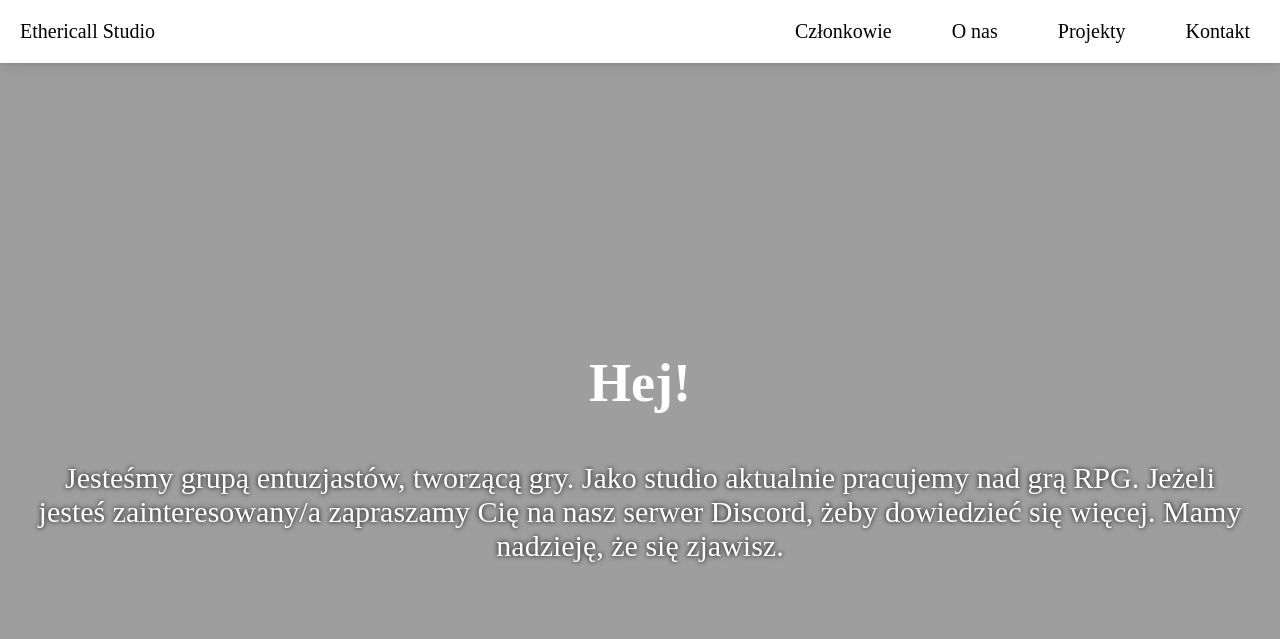
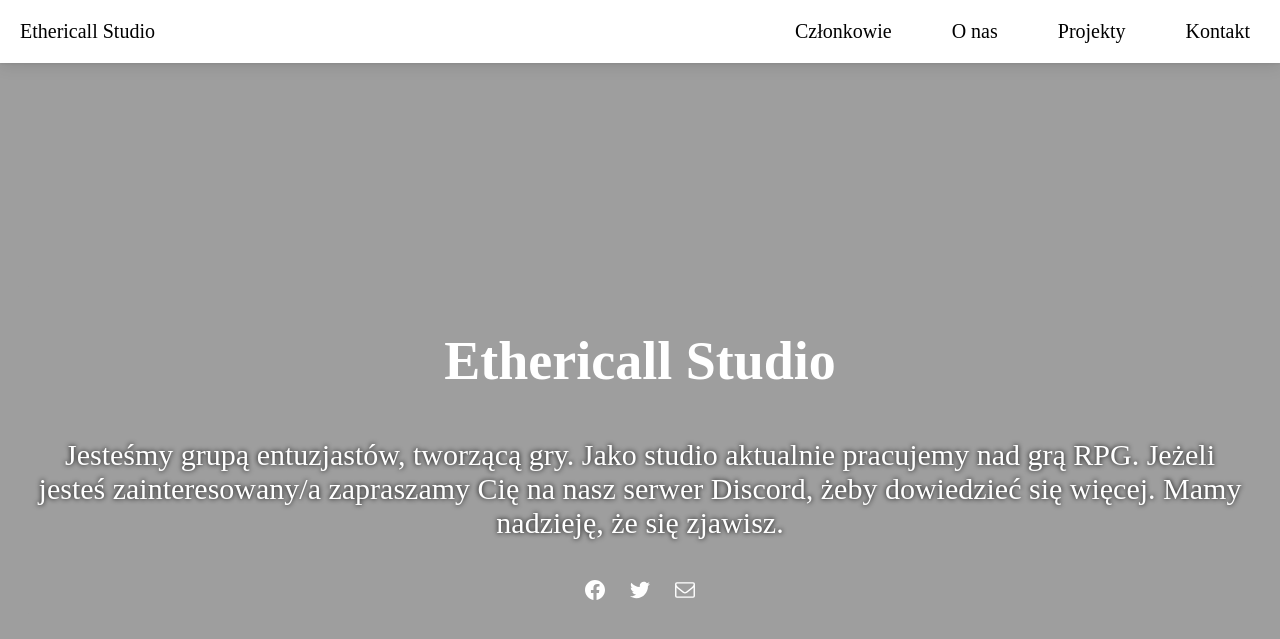
Before and after one commit to Ethericall-Studio/ethericall-studio.github.io, a Jekyll site: the page built from index-pl.md, in a window 1280 px wide and 900 px high. Shown: the top 639 px of the window. Built offline with Jekyll 4.4.1, drawn with Linux system fonts in a browser that asks for light colours; some web fonts are replaced.

Commit message:
Update index-pl.md

```diff
--- a/index-pl.md
+++ b/index-pl.md
@@ -5,10 +5,11 @@ lang: "pl"
 <section class="hero-section">
 <style>.content {margin: 0 !important}</style>
 <div class="hero-grid">
-<h1 class="hero-title">Hej!</h1>
+<h1 class="hero-title">Ethericall Studio</h1>
 <p class="hero-title2">
 Jesteśmy grupą entuzjastów, tworzącą gry. Jako studio aktualnie pracujemy nad grą RPG.{% if site.discord %} Jeżeli jesteś zainteresowany/a zapraszamy Cię na nasz serwer <a href="{{ site.url }}{{ site.baseurl }}/discord-pl" class="perm-white">Discord</a>, żeby dowiedzieć się więcej. Mamy nadzieję, że się zjawisz.
- {% endif %}</p>
+{% endif %}</p>
+{% include icons.html %}
 </div>
 </section>
 <section class="about">
```
